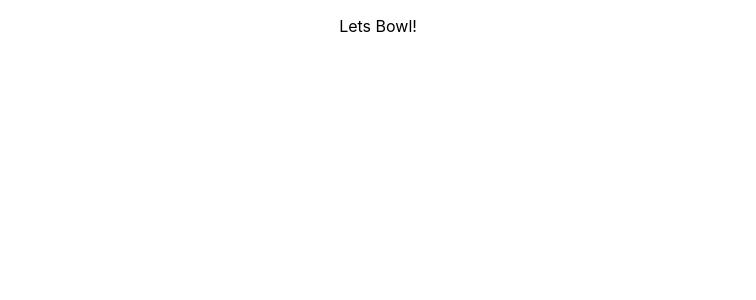
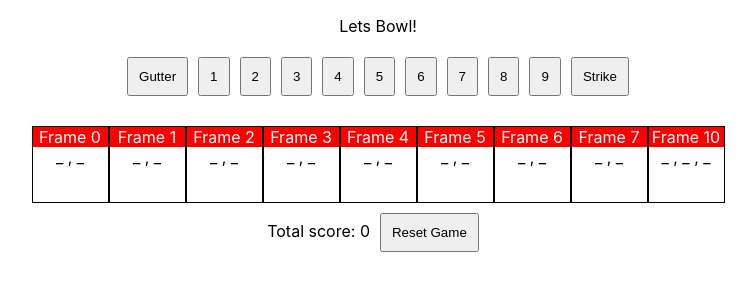
Before and after one commit to holdtb/Bowling, a React (Create React App) app: page / in a window 1280 px wide. Shown: the top 300 px of the page, without its empty margins (262-1018 px from the left). Built offline with nearby package versions, Linux system fonts and the light colour scheme.

Commit message:
Looking better

```diff
--- a/src/App.tsx
+++ b/src/App.tsx
@@ -1,12 +1,55 @@
 import React, { Component } from 'react';
+import Game from './logic/Game';
+import { RollInputContainer } from './components/RollInput';
+import { FrameDisplayContainer } from './components/FrameDisplay';
+import { TRoll } from './types';
 
-class App extends Component {
+type AppState = {
+  game: Game;
+  totalScore: number;
+  rolls: Array<TRoll>;
+};
+
+class App extends Component<{}, AppState> {
+  constructor(props: {}) {
+    super(props);
+    this.state = {
+      game: new Game(),
+      totalScore: 0,
+      rolls: []
+    };
+    this.handleRoll = this.handleRoll.bind(this);
+    this.resetGame = this.resetGame.bind(this);
+  }
+
+  resetGame() {
+    this.setState({
+      game: new Game()
+    });
+  }
+
+  handleRoll(roll: TRoll) {
+    let game = this.state.game;
+    game.roll(roll);
+    const totalScore = game.totalScore;
+    this.setState({
+      game,
+      totalScore
+    });
+  }
+
   render() {
     return (
       <div
         style={{ alignContent: 'center', textAlign: 'center', justifyContent: 'center' }}
         className="App">
         <p>Lets Bowl!</p>
+        <RollInputContainer onRoll={this.handleRoll} />
+        <FrameDisplayContainer game={this.state.game} />
+        Total score: {this.state.totalScore}
+        <button style={{ padding: 10, margin: 10 }} onClick={this.resetGame}>
+          Reset Game
+        </button>
       </div>
     );
   }
--- /dev/null
+++ b/src/components/FrameDisplay.tsx
@@ -0,0 +1,70 @@
+import React, { Component } from 'react';
+import { TRoll } from '../types';
+import Game from '../logic/Game';
+import TenthFrame from '../models/TenthFrame';
+
+export type StandardFrameDisplayProps = {
+  frameNumber: number;
+  rollOne?: TRoll;
+  rollTwo?: TRoll;
+};
+export class StandardFrameDisplay extends Component<StandardFrameDisplayProps, {}> {
+  render() {
+    return (
+      <div style={{ height: 75, width: 75, border: '1px solid black' }}>
+        <div style={{ backgroundColor: 'red', color: 'white' }}>Frame {this.props.frameNumber}</div>
+        {this.props.rollOne || '_'} , {this.props.rollTwo || '_'}
+      </div>
+    );
+  }
+}
+
+export type TenthFrameDisplayProps = {
+  rollOne?: TRoll;
+  rollTwo?: TRoll;
+  rollThree?: TRoll;
+};
+export class TenthFrameDisplay extends Component<TenthFrameDisplayProps, {}> {
+  render() {
+    return (
+      <div style={{ height: 75, width: 75, border: '1px solid black' }}>
+        <div style={{ backgroundColor: 'red', color: 'white' }}>Frame 10</div>
+        {this.props.rollOne || '_'} , {this.props.rollTwo || '_'} , {this.props.rollThree || '_'}
+      </div>
+    );
+  }
+}
+
+type FrameDisplayContainerProps = {
+  game: Game;
+};
+export class FrameDisplayContainer extends Component<FrameDisplayContainerProps, {}> {
+  constructor(props: FrameDisplayContainerProps) {
+    super(props);
+  }
+
+  render() {
+    const standardFrames = this.props.game.frames.slice(0, 8);
+    const stdFrameDisplays = standardFrames.map((frame, index) => {
+      return (
+        <StandardFrameDisplay
+          key={index}
+          frameNumber={index}
+          rollOne={frame.rollOne}
+          rollTwo={frame.rollTwo}
+        />
+      );
+    });
+    const tenthFrame = this.props.game.frames[this.props.game.frames.length - 1] as TenthFrame;
+    return (
+      <div style={{ display: 'flex', flexDirection: 'row', justifyContent: 'center' }}>
+        {stdFrameDisplays}
+        <TenthFrameDisplay
+          rollOne={tenthFrame.rollOne}
+          rollTwo={tenthFrame.rollTwo}
+          rollThree={tenthFrame.rollThree}
+        />
+      </div>
+    );
+  }
+}
--- /dev/null
+++ b/src/components/RollInput.tsx
@@ -0,0 +1,51 @@
+import React, { Component } from 'react';
+
+export type RollInputProps = {
+  onClickHandler: Function;
+  rollNumber: number;
+  altDisplay?: string;
+};
+export class RollInput extends Component<RollInputProps, {}> {
+  constructor(props: RollInputProps) {
+    super(props);
+    this.handleOnClick = this.handleOnClick.bind(this);
+  }
+
+  handleOnClick() {
+    this.props.onClickHandler(this.props.rollNumber);
+  }
+  render() {
+    return (
+      <button style={{ padding: 10, margin: 5 }} onClick={this.handleOnClick}>
+        {this.props.altDisplay || this.props.rollNumber}
+      </button>
+    );
+  }
+}
+
+type RollInputContainerProps = {
+  onRoll: Function;
+};
+export class RollInputContainer extends Component<RollInputContainerProps, {}> {
+  constructor(props: RollInputContainerProps) {
+    super(props);
+  }
+
+  render() {
+    return (
+      <div style={{ marginBottom: 25 }}>
+        <RollInput rollNumber={0} altDisplay="Gutter" onClickHandler={this.props.onRoll} />
+        <RollInput rollNumber={1} onClickHandler={this.props.onRoll} />
+        <RollInput rollNumber={2} onClickHandler={this.props.onRoll} />
+        <RollInput rollNumber={3} onClickHandler={this.props.onRoll} />
+        <RollInput rollNumber={4} onClickHandler={this.props.onRoll} />
+        <RollInput rollNumber={5} onClickHandler={this.props.onRoll} />
+        <RollInput rollNumber={6} onClickHandler={this.props.onRoll} />
+        <RollInput rollNumber={7} onClickHandler={this.props.onRoll} />
+        <RollInput rollNumber={8} onClickHandler={this.props.onRoll} />
+        <RollInput rollNumber={9} onClickHandler={this.props.onRoll} />
+        <RollInput rollNumber={10} altDisplay="Strike" onClickHandler={this.props.onRoll} />
+      </div>
+    );
+  }
+}
--- a/src/logic/Game.ts
+++ b/src/logic/Game.ts
@@ -1,4 +1,7 @@
-import { TRoll, Frame, TenthFrame } from '../types/BowlingTypes';
+import { TRoll } from '../types';
+import Frame from '../models/Frame';
+import TenthFrame from '../models/TenthFrame';
+
 export default class Game {
   constructor() {
     this._rolls = [];
@@ -26,7 +29,7 @@ export default class Game {
   }
 
   private _calculateTotalScore() {
-    const rolls = this._rolls;
+    const rolls = this._rolls.slice(0); // clone rolls
     let frame = 0;
 
     while (rolls.length > 0) {
--- a/src/types/BowlingTypes.ts
+++ b/src/models/Frame.ts
@@ -1,18 +1,8 @@
+import { TRoll } from '../types';
 import Game from '../logic/Game';
+import TenthFrame from '../models/TenthFrame';
 
-type Gutter = 0;
-export type TStrike = 10;
-export type TRoll = Gutter | 1 | 2 | 3 | 4 | 5 | 6 | 7 | 8 | 9 | TStrike;
-
-export type TGameInput = {
-  rolls: Array<TRoll>;
-};
-
-export type TGameScore = {
-  total: Number;
-};
-
-export class Frame {
+export default class Frame {
   private _roll1?: TRoll;
   private _roll2?: TRoll;
   private _game: Game;
@@ -84,23 +74,3 @@ export class Frame {
     return `${this._roll1},${this._roll2}`;
   }
 }
-
-export class TenthFrame extends Frame {
-  private _roll3?: TRoll;
-
-  constructor(game: Game) {
-    super(game);
-  }
-
-  get rollThree() {
-    return this._roll3;
-  }
-
-  set rollThree(roll) {
-    this._roll3 = roll;
-  }
-
-  get score() {
-    return (this.rollOne || 0) + (this.rollTwo || 0) + (this.rollThree || 0);
-  }
-}
--- /dev/null
+++ b/src/models/TenthFrame.ts
@@ -0,0 +1,23 @@
+import Frame from './Frame';
+import Game from '../logic/Game';
+import { TRoll } from '../types';
+
+export default class TenthFrame extends Frame {
+  private _roll3?: TRoll;
+
+  constructor(game: Game) {
+    super(game);
+  }
+
+  get rollThree() {
+    return this._roll3;
+  }
+
+  set rollThree(roll) {
+    this._roll3 = roll;
+  }
+
+  get score() {
+    return (this.rollOne || 0) + (this.rollTwo || 0) + (this.rollThree || 0);
+  }
+}
--- /dev/null
+++ b/src/types.ts
@@ -0,0 +1,11 @@
+type Gutter = 0;
+export type Strike = 10;
+export type TRoll = Gutter | 1 | 2 | 3 | 4 | 5 | 6 | 7 | 8 | 9 | Strike;
+
+export type TGameInput = {
+  rolls: Array<TRoll>;
+};
+
+export type TGameScore = {
+  total: Number;
+};
```
Also changed, not shown: tsconfig.json (+3 -9 lines).
